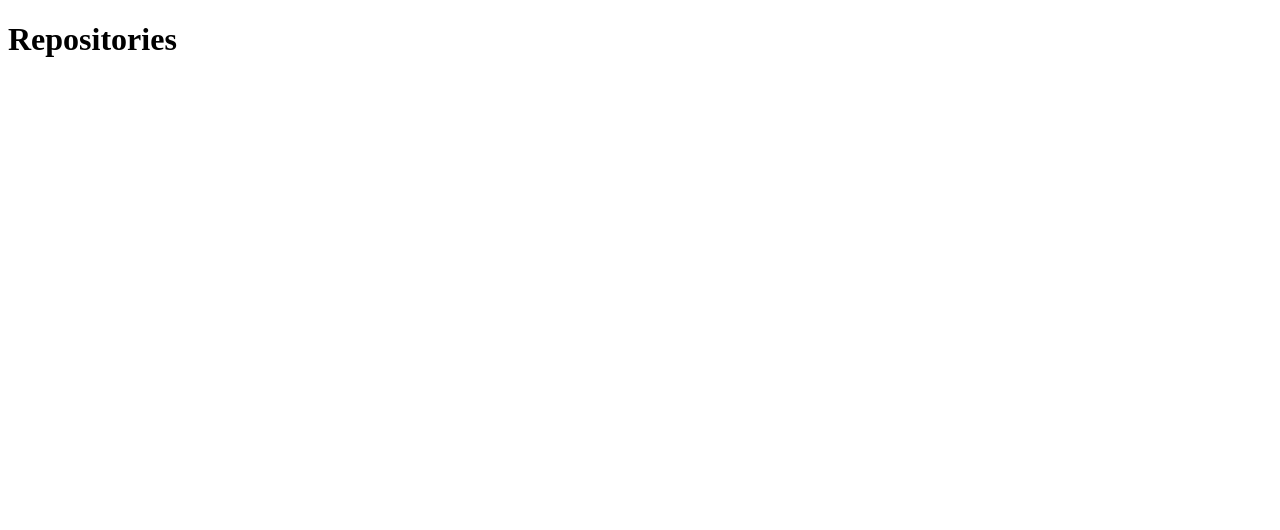
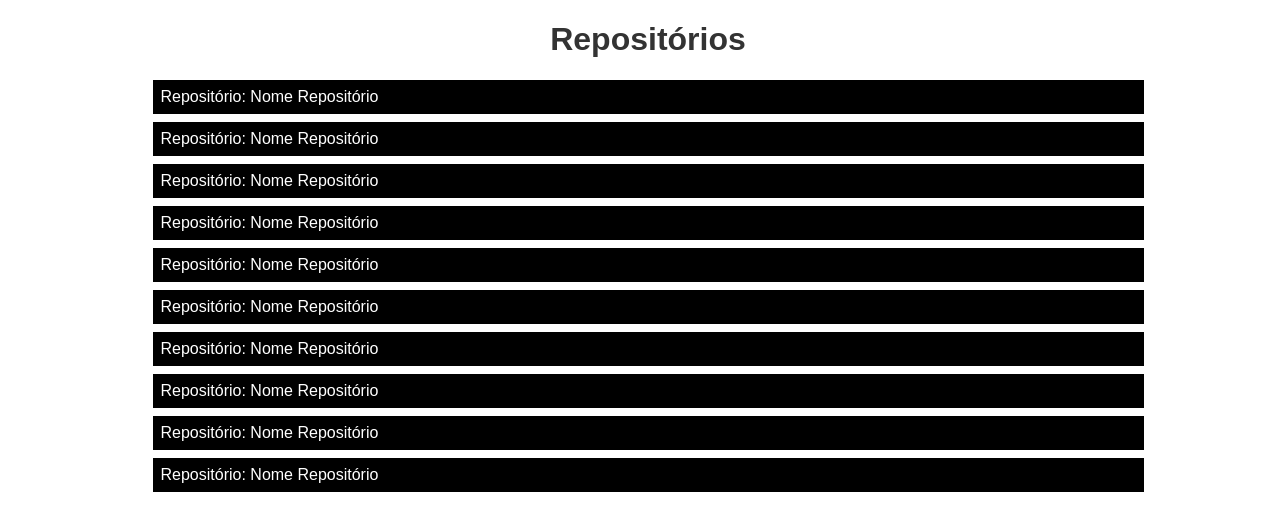
Before and after one commit to ramosbrp/treinoReact, a React (Create React App) app: page /repositories in a window 1280 px wide. Shown: the top 530 px of the page. Built offline with nearby package versions, Linux system fonts and the light colour scheme.

Commit message:
Componentes de estilo

```diff
--- a/package.json
+++ b/package.json
@@ -11,6 +11,7 @@
     "react-dom": "^17.0.2",
     "react-router-dom": "^5.2.0",
     "react-scripts": "4.0.3",
+    "styled-components": "^5.3.0",
     "web-vitals": "^1.1.2"
   },
   "scripts": {
--- a/src/App.js
+++ b/src/App.js
@@ -1,5 +1,7 @@
 import React from 'react';
 import Routes from './routes';
+
+import './style.css';
 
 export default function App(props) {
   return (
--- a/src/Pages/Home/index.js
+++ b/src/Pages/Home/index.js
@@ -1,5 +1,7 @@
 import React, { useState } from 'react';
 import axios from 'axios';
+import * as S from './styled';
+
 
 export default function App(props) {
 
@@ -10,9 +12,9 @@
   };
 
   return (
-    <>
-      <input placeholder="usuário"  name="usuario" value={ usuario } onChange={ e => setUsuario(e.target.value) } ></input>
-      <button type="button" onClick={ handlePesquisa } >Pesquisar</button>
-    </>
+    <S.Container>
+      <S.Input placeholder="usuário"  name="usuario" value={ usuario } onChange={ e => setUsuario(e.target.value) } ></S.Input>
+      <S.Button type="button" onClick={ handlePesquisa } >Pesquisar</S.Button>
+    </S.Container>
   );
 };
--- /dev/null
+++ b/src/Pages/Home/styled.js
@@ -0,0 +1,32 @@
+import styled from 'styled-components';
+
+export const Container = styled.div`
+    width: 100vw;
+    height: 110vh;
+    display: flex;
+    align-items: center;
+    justify-content: center;
+`;
+
+export const Input = styled.input`
+    border: 1px solid #ddd;
+    height: 1.5rem;
+    pading: 0 .5rem;
+    border-radius: .25rem 0 0 .25rem;
+
+
+    // Comando SASS
+    &:focus,
+    &:active {
+        outline: none;
+        box-shadow: none;
+    }
+`;
+
+export const Button = styled.button`
+    height: 1.5rem;
+    border: 1px solid #000;
+    background: #000;
+    color: #fff;
+    border-radius: 0 .25rem .25rem 0;
+`;
--- a/src/Pages/Repositories/index.js
+++ b/src/Pages/Repositories/index.js
@@ -1,7 +1,22 @@
 import React from 'react';
+import * as S from './styled';
 
 export default function Repositories() {
     return(
-        <h1>Repositories</h1>
+        <S.Container>
+            <S.Title>Repositórios</S.Title>
+            <S.List>
+                <S.ListItem>Repositório: Nome Repositório</S.ListItem>
+                <S.ListItem>Repositório: Nome Repositório</S.ListItem>
+                <S.ListItem>Repositório: Nome Repositório</S.ListItem>
+                <S.ListItem>Repositório: Nome Repositório</S.ListItem>
+                <S.ListItem>Repositório: Nome Repositório</S.ListItem>
+                <S.ListItem>Repositório: Nome Repositório</S.ListItem>
+                <S.ListItem>Repositório: Nome Repositório</S.ListItem>
+                <S.ListItem>Repositório: Nome Repositório</S.ListItem>
+                <S.ListItem>Repositório: Nome Repositório</S.ListItem>
+                <S.ListItem>Repositório: Nome Repositório</S.ListItem>
+            </S.List>
+        </S.Container>
     );
 };
--- /dev/null
+++ b/src/Pages/Repositories/styled.js
@@ -0,0 +1,28 @@
+import styled from 'styled-components';
+
+export const Container = styled.div`
+    width: 100vw;
+    max-width: 991px;
+    margin: 0 auto;
+`;
+
+export  const Title = styled.h1`
+    text-align: center;
+    font-sixe: 2rem;
+    font-family: sans-serif;
+    color: #333;
+`;
+
+export const List = styled.ul`
+    list-style: none;
+    padding: 0;
+    margin: 0;
+    font-family: sans-serif;
+`;
+
+export const ListItem = styled.li`
+    margin: .5rem 0;
+    background: #000;
+    color: #fff;
+    padding: .5rem;
+`;
--- /dev/null
+++ b/src/style.css
@@ -0,0 +1,4 @@
+html, body {
+    width: 100vw;
+    height: 100vh;
+}
```
Also changed, not shown: 1 other file (tests, documents, lock files or other folders).
